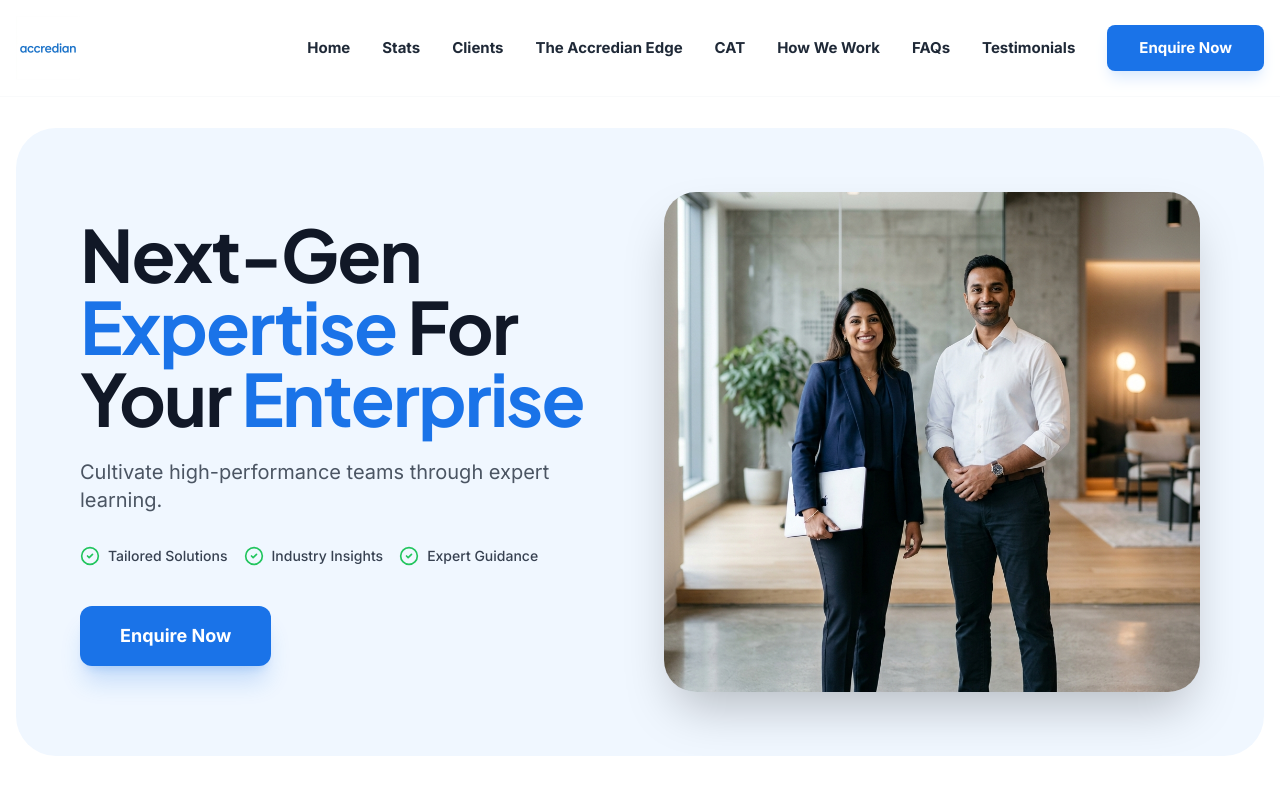
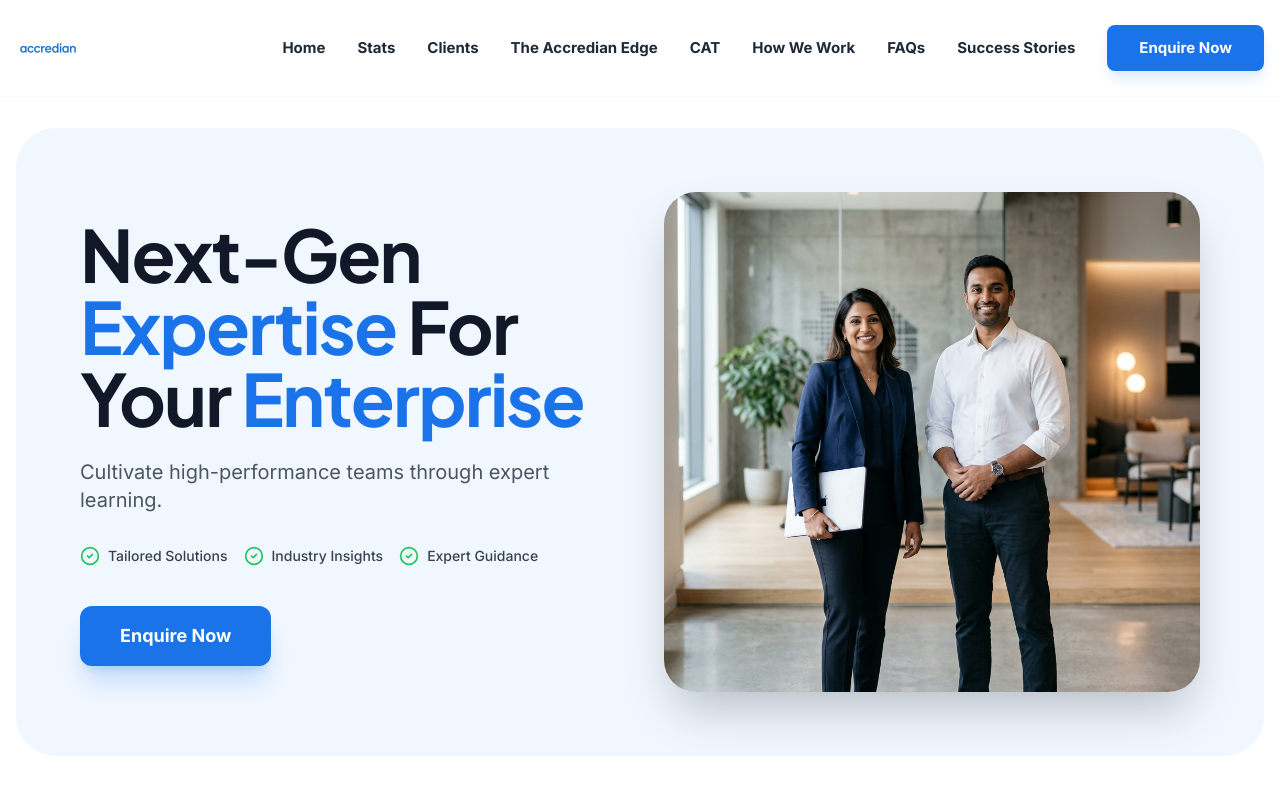
Before and after one commit to codexuttam/Accredian, a Next.js app: page / in a window 1280 px wide. Shown: the top 800 px of the page. Built offline with nearby package versions, Linux system fonts and the light colour scheme.

Commit message:
Update Testimonials to Success Stories

```diff
--- a/src/components/layout/Navbar.tsx
+++ b/src/components/layout/Navbar.tsx
@@ -14,7 +14,7 @@ const navItems = [
   { name: "CAT", href: "/#cat" },
   { name: "How We Work", href: "/#how-it-works" },
   { name: "FAQs", href: "/#faqs" },
-  { name: "Testimonials", href: "/#testimonials" },
+  { name: "Success Stories", href: "/#testimonials" },
 ];
 
 const Navbar = () => {
```
